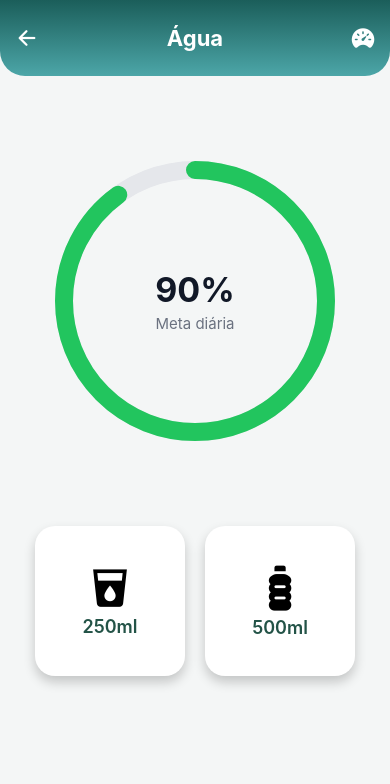
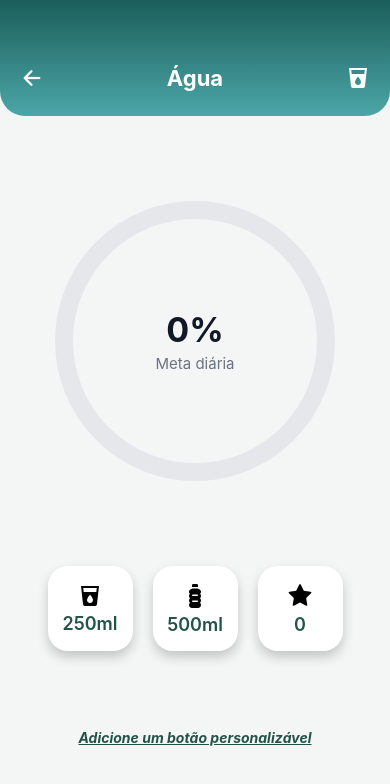
Before and after one commit to Henriluiz/SaudePlus, a React Native app: screen /Agua in a window 390 px wide. Shown: the top 784 px of the page. Built offline with nearby package versions, Linux system fonts and the light colour scheme.

Commit message:
agua quase finalizada

```diff
--- a/src/page/agua/index.js
+++ b/src/page/agua/index.js
@@ -1,5 +1,5 @@
-import React, { useState } from "react";
-import { View, Text, TextInput, ScrollView, ActivityIndicator, Pressable } from "react-native";
+import { useState } from "react";
+import { View, Text, TextInput, ScrollView, Modal, Pressable } from "react-native";
 import { Ionicons, MaterialCommunityIcons, FontAwesome6, AntDesign } from '@expo/vector-icons';
 import { LinearGradient } from "expo-linear-gradient";
 import { useNavigation } from "@react-navigation/native";
@@ -8,12 +8,21 @@ import styles from "./styles";
 
 export default function Agua() {
     const navigation = useNavigation();
-    const [sizeIcon, setSizeIcon] = useState(45)
+    const [sizeIcon, setSizeIcon] = useState(24); // Tamanho do icon 40 /
+    const [size, setSize] = useState(85); // Tamanho do Botão 115
+    const [modal, setModal] = useState(false);
+    const [progressoAtual, setProgressoAtual] = useState(0);
+    const [aviso, setAviso] = useState("");
+    const [meta, setMeta] = useState(2000);
 
-    const size = 280;
+    const [valorPs, setValorPs] = useState(0);
+    const [entvalorPs, setEntValorPs] = useState("");
+    const [personalizavel, setPersonalizavel] = useState(true)
+
+    const sizeCir = 280;
     const strokeWidth = 18;
-    const progress = 90; // porcentagem
-    const radius = (size - strokeWidth) / 2;
+    const [progress, setProgress] = useState(0); // porcentagem
+    const radius = (sizeCir - strokeWidth) / 2;
     const circumference = 2 * Math.PI * radius;
     const progressStroke = circumference - (circumference * progress) / 100;
 
@@ -22,7 +31,18 @@ export default function Agua() {
             <Pressable
             onPress={onPress}
             style={({ pressed }) => [
-                styles.botoes,
+                {
+                width: size,
+                height: size,
+                borderRadius: 20,
+                justifyContent: "center",
+                alignItems: "center",
+
+                elevation: 10,
+                shadowColor: "#000",
+                shadowOpacity: 0.2,
+                shadowRadius: 12,
+                shadowOffset: { width: 0, height: 6 }},
                 {
                 backgroundColor: pressed ? "#E6FFFA" : "#fff",
                 transform: [{ scale: pressed ? 0.95 : 1 }]
@@ -36,9 +56,37 @@ export default function Agua() {
         );
     }
 
-    // function addAgua(valor){
-    //     const porcentagem = Math.min((progressoAtual / meta) * 100, 100);
-    // };
+    function atualizarProgresso(){
+        const porcentagem = Math.min((progressoAtual / meta) * 100, 100);
+
+        if (porcentagem >= 100) {
+            setAviso("Parabéns! Você atingiu sua meta de água hoje!");
+        } else {
+            setAviso(`Você já bebeu ${progressoAtual} ml de ${meta} ml.`);
+        }
+
+        setProgress(porcentagem)
+    };
+
+    function addAgua(valor) {
+        setProgressoAtual(progressoAtual + valor);
+        atualizarProgresso();
+        console.log("Adicionado e Atualizado!")
+    };
+
+    function criarBotao(){
+        if (entvalorPs) {
+            setValorPs(entvalorPs);
+            setPersonalizavel(true);
+            setModal(false);
+        }
+    };
+
+    function excluirBotao(){
+        setValorPs(0);
+        setPersonalizavel(false);
+        setModal(false);
+    };
 
   return (
     <View style={styles.container}>
@@ -47,17 +95,19 @@ export default function Agua() {
       <LinearGradient colors={["#1B5E5A", "#4CA6A8"]} style={styles.header}>
         <Ionicons name="arrow-back" size={24} color="#fff" onPress={() => navigation.goBack()} />
         <Text style={styles.headerTitle}>Água</Text>
-        <Ionicons name="speedometer" size={24} color="#fff" />
+        <MaterialCommunityIcons name="cup-water" size={24} color="#fff" />
       </LinearGradient>
 
+        <View style={styles.content}>
+
             <View style={{ alignItems: "center", justifyContent: "center", marginTop: 85 }}>
-            <Svg width={size} height={size}>
+                <Svg width={sizeCir} height={sizeCir}>
                     {/* Fundo */}
                     <Circle
                     stroke="#E5E7EB"
                     fill="none"
-                cx={size / 2}
-                cy={size / 2}
+                    cx={sizeCir / 2}
+                    cy={sizeCir / 2}
                     r={radius}
                     strokeWidth={strokeWidth}
                     />
@@ -66,15 +116,15 @@ export default function Agua() {
                     <Circle
                     stroke="#22C55E"
                     fill="none"
-                cx={size / 2}
-                cy={size / 2}
+                    cx={sizeCir / 2}
+                    cy={sizeCir / 2}
                     r={radius}
                     strokeWidth={strokeWidth}
                     strokeDasharray={`${circumference} ${circumference}`}
                     strokeDashoffset={progressStroke}
                     strokeLinecap="round"
                     rotation="-90"
-                origin={`${size / 2}, ${size / 2}`}
+                    origin={`${sizeCir / 2}, ${sizeCir / 2}`}
                     />
                 </Svg>
 
@@ -94,14 +144,54 @@ export default function Agua() {
                     </Text>
                 </View>
             </View>
-        <View style={{flexDirection:"row" , justifyContent: "center", alignItems: "center", gap: 20, marginTop: 85}}>
-            <Botao nome="250ml" icon={<MaterialCommunityIcons name="cup-water" size={sizeIcon} color="black" />}
+            { aviso &&
+                <View style={styles.aviso}>
+                    <Text>{aviso}</Text>
+                </View>
+            }
+
+            <View style={styles.contBotoes}>
+                <Botao nome="250ml" icon={<MaterialCommunityIcons name="cup-water" size={sizeIcon} color="black" />} onPress={() => addAgua(250)}
                 />
-            <Botao nome="500ml" icon={<FontAwesome6 name="bottle-water" size={sizeIcon} color="black" />}
+                <Botao nome="500ml" icon={<FontAwesome6 name="bottle-water" size={sizeIcon} color="black" />} onPress={() => addAgua(500)}
                 />
-            {/* <Botao nome="250ml" icon={<AntDesign name="star" size={24} color="black" />} faz um botão personalizavel, que o user criará
-            /> */}
+                { personalizavel &&
+                <Botao nome={valorPs} icon={<AntDesign name="star" size={sizeIcon} color="black" />} onPress={() => addAgua(valorPs)}/>
+                }
             </View>
+            <View style={styles.footer}>
+                <Pressable
+                    onPress={() => setModal(true)}
+                >
+                    <Text style={styles.textFooter}>Adicione um botão personalizável</Text>
+                </Pressable>
+            </View>
+        </View>
+
+        <Modal transparent={true} visible={modal}>
+            <Pressable style={styles.overlay} onPress={() => setModal(false)}>
+                <View style={styles.containerModal}>
+                    <Text style={{color: "#fff", fontSize: 18}}>Faça seu próprio botão: </Text>
+                    <Botao nome={valorPs} icon={<AntDesign name="star" size={sizeIcon} color="black" />}/>
+                    <TextInput
+                        style={styles.input}
+                        placeholder="Digite o ml do recipiente"
+                        keyboardType="numeric"
+                        value={entvalorPs}
+                        onChangeText={(text) => setEntValorPs(text)}
+                        maxLength={4}
+                    />
+                    <View style={{gap: 10}}>
+                        <Pressable style={styles.botaoConfirmar} onPress={() => excluirBotao()}>
+                            <Text style={styles.botaoTextEx}>Excluir Botão</Text>
+                        </Pressable>
+                        <Pressable style={styles.botaoConfirmar} onPress={() => criarBotao()}>
+                            <Text style={styles.botaoText}>Confirmar</Text>
+                        </Pressable>
+                    </View>
+                </View>
+            </Pressable>
+        </Modal>
 
     </View>
   );
--- a/src/page/agua/styles.js
+++ b/src/page/agua/styles.js
@@ -1,4 +1,5 @@
 import { StyleSheet, StatusBar } from "react-native";
+import { widthPercentageToDP as wp, heightPercentageToDP as hp } from 'react-native-responsive-screen'; // Usa isso, no lugar de pixels ex: wp("10%") e hp("10%")
 
 export default StyleSheet.create({
   container: {
@@ -7,13 +8,21 @@ export default StyleSheet.create({
   },
 
   header: {
-    paddingVertical: 25,
-    paddingHorizontal: 15,
+    paddingTop: 65,
+    paddingBottom: 25,
+    paddingHorizontal: 20,
     flexDirection: "row",
     justifyContent: "space-between",
     alignItems: "center",
     borderBottomLeftRadius: 25,
     borderBottomRightRadius: 25,
+  },
+
+  overlay: {
+    flex: 1,
+    alignItems: "center",
+    justifyContent: "center",
+    backgroundColor: "rgba(0,0,0,0.5)",
   },
 
   card: {
@@ -44,6 +53,8 @@ export default StyleSheet.create({
     borderRadius: 10,
     padding: 10,
     marginBottom: 10,
+    alignItems: "center",
+    justifyContent: "center",
   },
 
   erro: {
@@ -67,6 +78,21 @@ export default StyleSheet.create({
     textAlign: "center",
   },
 
+  contBotoes: {
+    flexDirection:"row",
+    justifyContent: "center",
+    alignItems: "center",
+    gap: 20,
+    marginTop: 85
+  },
+
+  aviso: {
+    marginTop: hp("3%"),
+    alignItems: "center",
+    justifyContent: "center",
+
+  },
+
   botoes: {
     width: 150,
     height: 150,
@@ -88,4 +114,75 @@ export default StyleSheet.create({
     marginTop: 5,
   },
 
+
+
+  footer: {
+    alignItems: "center",
+    justifyContent: "center",
+    marginTop: wp("20%"),
+  },
+
+  textFooter: {
+    fontSize: 14,
+    fontStyle: "italic",
+    fontWeight: "bold",
+    textDecorationLine: "underline",
+    color: "#235347",
+  },
+
+  containerModal: {
+    backgroundColor: "#1B5E5A",
+    padding: 20,
+    alignItems: "center",
+    gap: 25,
+    borderRadius: 35,
+
+    elevation: 10,
+    shadowColor: "#000",
+    shadowOpacity: 0.2,
+    shadowRadius: 12,
+    shadowOffset: { width: 0, height: 6 },
+  },
+
+  input: {
+    backgroundColor: "#fff",
+    width: 200,
+    height: 50,
+    borderRadius: 20,
+    justifyContent: "center",
+    alignItems: "center",
+
+    elevation: 10,
+    shadowColor: "#000",
+    shadowOpacity: 0.2,
+    shadowRadius: 12,
+    shadowOffset: { width: 0, height: 6 },
+  },
+
+  botaoConfirmar: {
+    backgroundColor: "#fff",
+    width: 200,
+    height: 50,
+    borderRadius: 20,
+    justifyContent: "center",
+    alignItems: "center",
+
+    elevation: 10,
+    shadowColor: "#000",
+    shadowOpacity: 0.2,
+    shadowRadius: 12,
+    shadowOffset: { width: 0, height: 6 },
+  },
+
+  botaoText: {
+    fontStyle: "normal",
+    fontSize: 15,
+    fontWeight: "bold",
+  },
+
+  botaoTextEx: {
+    color: "red",
+    fontWeight: "bold",
+  },
+
 });
--- a/src/page/glicemia/index.js
+++ b/src/page/glicemia/index.js
@@ -70,7 +70,7 @@ export default function Glicemia() {
   return (
     <View style={styles.container}>
 
-      {/* 🔥 HEADER COM BOTÃO VOLTAR */}
+      {/* HEADER */}
       <LinearGradient
         colors={["#1B5E5A", "#4CA6A8"]}
         style={styles.header}
--- a/src/page/imc/styles.js
+++ b/src/page/imc/styles.js
@@ -7,7 +7,8 @@ export default StyleSheet.create({
   },
 
   header: {
-    paddingVertical: 25,
+    paddingTop: 45,
+    paddingBottom: 25,
     paddingHorizontal: 15,
     flexDirection: "row",
     justifyContent: "space-between",
```
Lines whose indentation alone changed are shown as unchanged.
